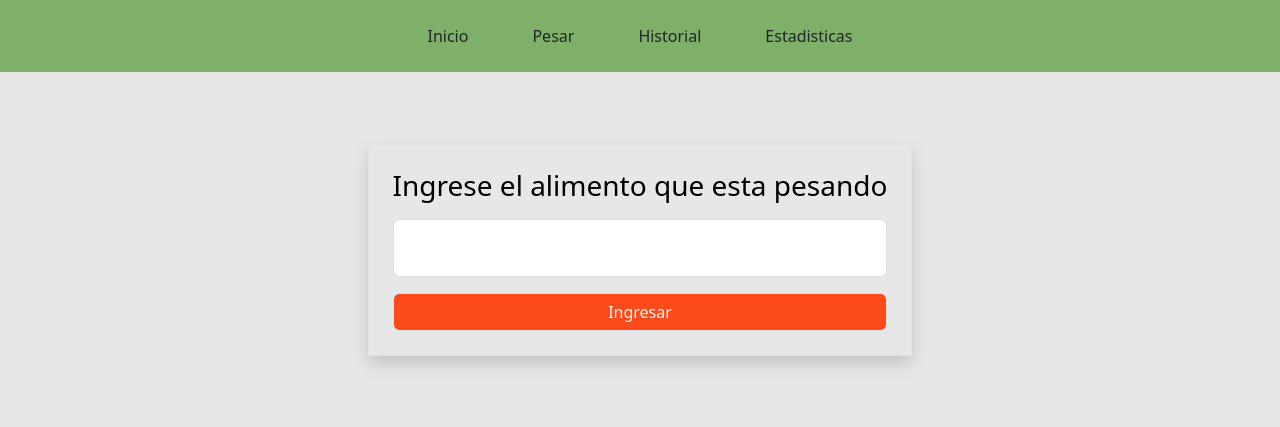
After one commit to mortalo10/FitScale1.0, a Node server app: page /pesar in a window 1280 px wide. The commit adds this page. Shown: the top 427 px of the page. Run offline with Node 20, Linux system fonts and the light colour scheme; some libraries are stand-ins or nearby versions.

Commit message:
nose que hice

```diff
--- a/app.js
+++ b/app.js
@@ -10,8 +10,9 @@ const app = express();
 const cookieSession = require("cookie-session");
 const uri = process.env.MONGO_URI;
 const cors = require("cors");
+const dotenv = require("dotenv");
 
-require('dotenv').config();
+dotenv.config();
 
 app.set("view engine", "hbs");
 app.engine(
@@ -24,6 +25,10 @@ app.engine(
   })
 );
 
+app.use(cors(corsOptions));
+app.use(express.static('public'));
+app.use(express.json());
+app.use(express.urlencoded({ extended: true }));
 app.use(express.static(path.join(__dirname, 'public')));
 
 mongoose.set('strictQuery', true);
@@ -41,10 +46,8 @@ var corsOptions = {
   origin: "http://localhost:3001"
 };
 
-app.use(cors(corsOptions));
-app.use(express.static('public'));
-app.use(express.json());
-app.use(express.urlencoded({ extended: true }));
+
+
 
 app.use(
   cookieSession({
--- a/config/dbConfig.js
+++ b/config/dbConfig.js
@@ -1,5 +1,5 @@
 module.exports = {
     HOST: "localhost",
     PORT: 27017,
-    DB: "xxvnt_db"
+    DB: "Cluster0"
   };
--- a/prueba/hola.js
+++ b/prueba/hola.js
@@ -1,5 +1,5 @@
 document.addEventListener('DOMContentLoaded', (event) => {
-    const apiKey = 'oPNgYFprb0PqcWLOiKgUzInSfuOJjquBfxZeRKiv';
+    const apiKey = process.env.API_KEY;
     const query = 'apple'; // Cambia esto por el alimento que quieres buscar
     const apiUrl = `https://api.nal.usda.gov/fdc/v1/foods/search?api_key=${apiKey}&query=${query}`;
 
@@ -31,7 +31,6 @@ function displayFoodData(foods) {
             foodDiv.className = 'food-item';
             foodDiv.innerHTML = `
                 <h2>${food.description}</h2>
-                <p><strong>FDC ID:</strong> ${food.fdcId}</p>
                 <p><strong>Data Type:</strong> ${food.dataType}</p>
                 <p><strong>Published Date:</strong> ${food.publishedDate}</p>
                 <p><strong>Brand Name:</strong> ${food.brandName || 'N/A'}</p>
--- /dev/null
+++ b/public/pesar_alimento.js
@@ -0,0 +1,24 @@
+document.querySelector('form').addEventListener('submit', function(event) {
+  // No se necesita event.preventDefault();
+
+  const alimento = document.querySelector('#alimento').value;
+
+  fetch('/pesar/alimento', {
+    method: 'POST',
+    headers: {
+      'Content-Type': 'application/json'
+    },
+    body: JSON.stringify({
+      alimento: alimento
+    })
+  })
+  .then(response => response.json())
+  .then(data => {
+    if (data.success) {
+      // No redirigir desde aquí
+    }
+  })
+  .catch((error) => {
+    console.error('Error:', error);
+  });
+});
--- a/routes/main.js
+++ b/routes/main.js
@@ -15,5 +15,18 @@ router.get("/historial", (req, res) => {
     res.render('layouts/historial', { layout: false });
 });
 
+router.get("/pesar", (req, res) => {
+  res.render('layouts/pesar', { layout: false });
+});
+
+router.post("/pesar/alimento", (req, res) => {
+  console.log(req.body)
+  res.redirect("layouts/info_alimento")
+});
+
+router.get("/info_alimento", (req, res) =>{
+  res.render('layouts/info_alimento')
+})
+
 
 module.exports = router;
--- a/views/layouts/index.hbs
+++ b/views/layouts/index.hbs
@@ -24,7 +24,7 @@
 
         {{> barrita_de_arriba}}
 
-        <div>
+        <div class="container">
 
             <div class="py-lg-4">
                 <div class="col-lg-6 col-md-8 mx-auto">
@@ -49,7 +49,7 @@
                     <div class="card-body">
                         <h5 class="card-title">Pesar</h5>
                         <p class="card-text">Aqui puedes elegir el alimento que estas pesando y obtener toda la informacion nutricional</p>
-                        <a href="#" class="btn boton-primario rounded-pill px-3 text-light">Llevame</a>
+                        <a href="/pesar" class="btn boton-primario rounded-pill px-3 text-light">Llevame</a>
                     </div>
                 </div>
                 <!-- carta 2 -->
--- /dev/null
+++ b/views/layouts/pesar.hbs
@@ -0,0 +1,43 @@
+<!DOCTYPE html>
+<html lang="es" data-bs-theme="ligth">
+    <head>
+        <meta charset="utf-8">
+        <meta name="viewport" content="width=device-width, initial-scale=1, shrink-to-fit=no">
+        <title>Pesar</title>
+        <!-- Bootstrap desde CDN -->
+        <link href="https://cdn.jsdelivr.net/npm/bootstrap@5.3.1/dist/css/bootstrap.min.css" rel="stylesheet" integrity="sha384-4bw+/aepP/YC94hEpVNVgiZdgIC5+VKNBQNGCHeKRQN+PtmoHDEXuppvnDJzQIu9" crossorigin="anonymous">
+        <style>
+            .color-primario{
+                background-color: #E7E7E7;
+            }
+            .color-segundario{
+                background-color: #7FB069;
+            }
+            .boton-primario{
+                background-color: #FC4A1A;
+            }
+            .texto-color{
+                color: #00008B;
+            }
+        </style>
+    </head>
+
+<body class="text-light color-primario">
+
+    {{> barrita_de_arriba}}
+
+    <main class="d-flex align-items justify-content py-4 d-flex justify-content-center">
+        <form action="/pesar/alimento" method="post" class="py-5">
+            <div class="mx-4 p-4 border shadow">
+                <h1 class="h3 mb-3 fw-normal text-center text-black" class="">Ingrese el alimento que esta pesando</h1>
+                <div class="form-floating">
+                    <input type="text" class="form-control" id="alimento" name="alimento" placeholder="" required>
+                </div>
+                <div class="mb-3"></div>
+                <input type="submit" class="form-control text-center boton-primario text-light" value="Ingresar">
+            </div>
+        </form>
+    </main>
+    <script src="/public/pesar_alimento.js"></script>
+</body>
+</html>
```
Also changed, not shown: views/layouts/historial.hbs (+25 -27 lines), views/layouts/info_alimento.hbs (added, +33 -0 lines), images/capslock-fill.svg (renamed from public/images/capslock-fill.svg), images/card-list.svg (renamed from public/images/card-list.svg), images/graph-up.svg (renamed from public/images/graph-up.svg), 3 other files.
